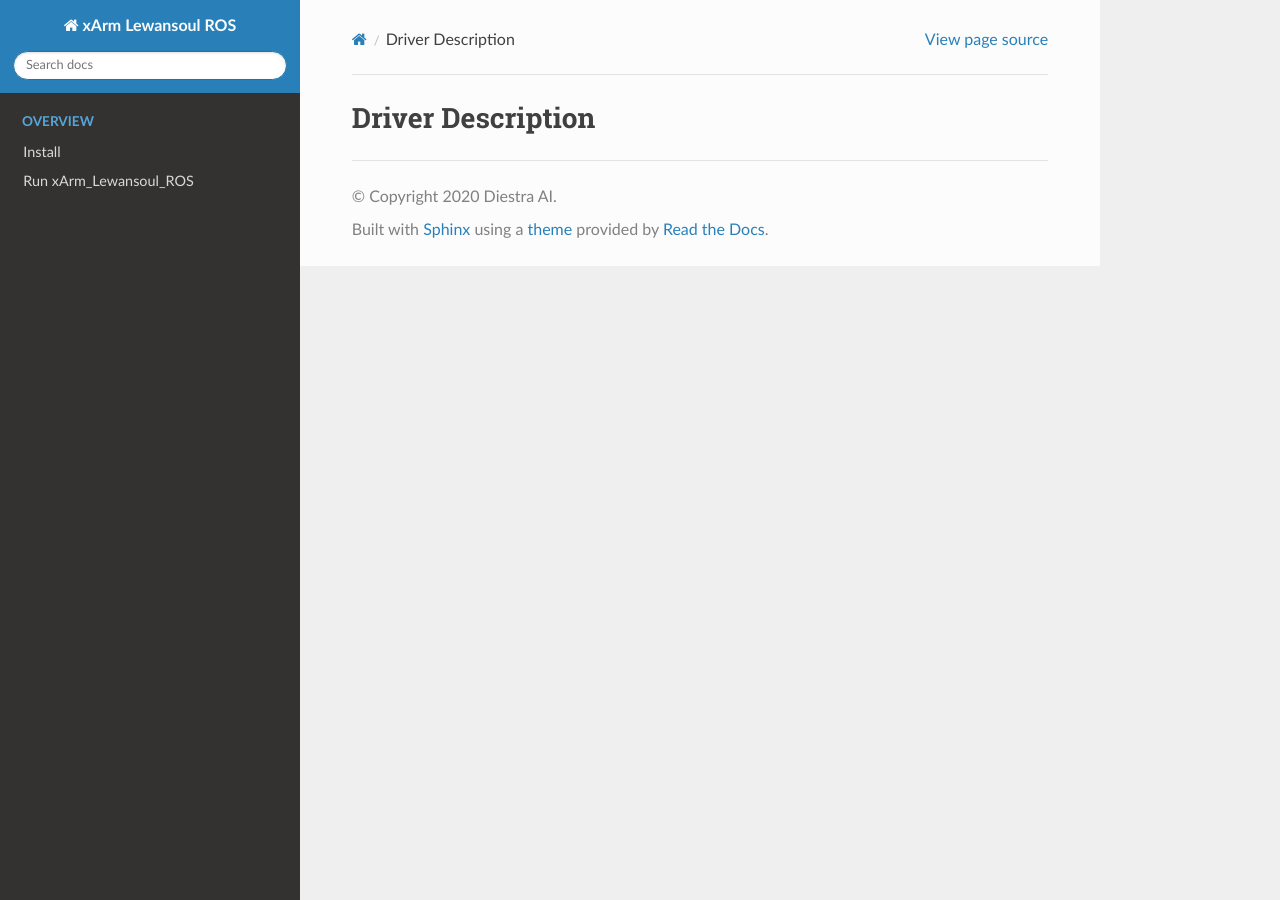
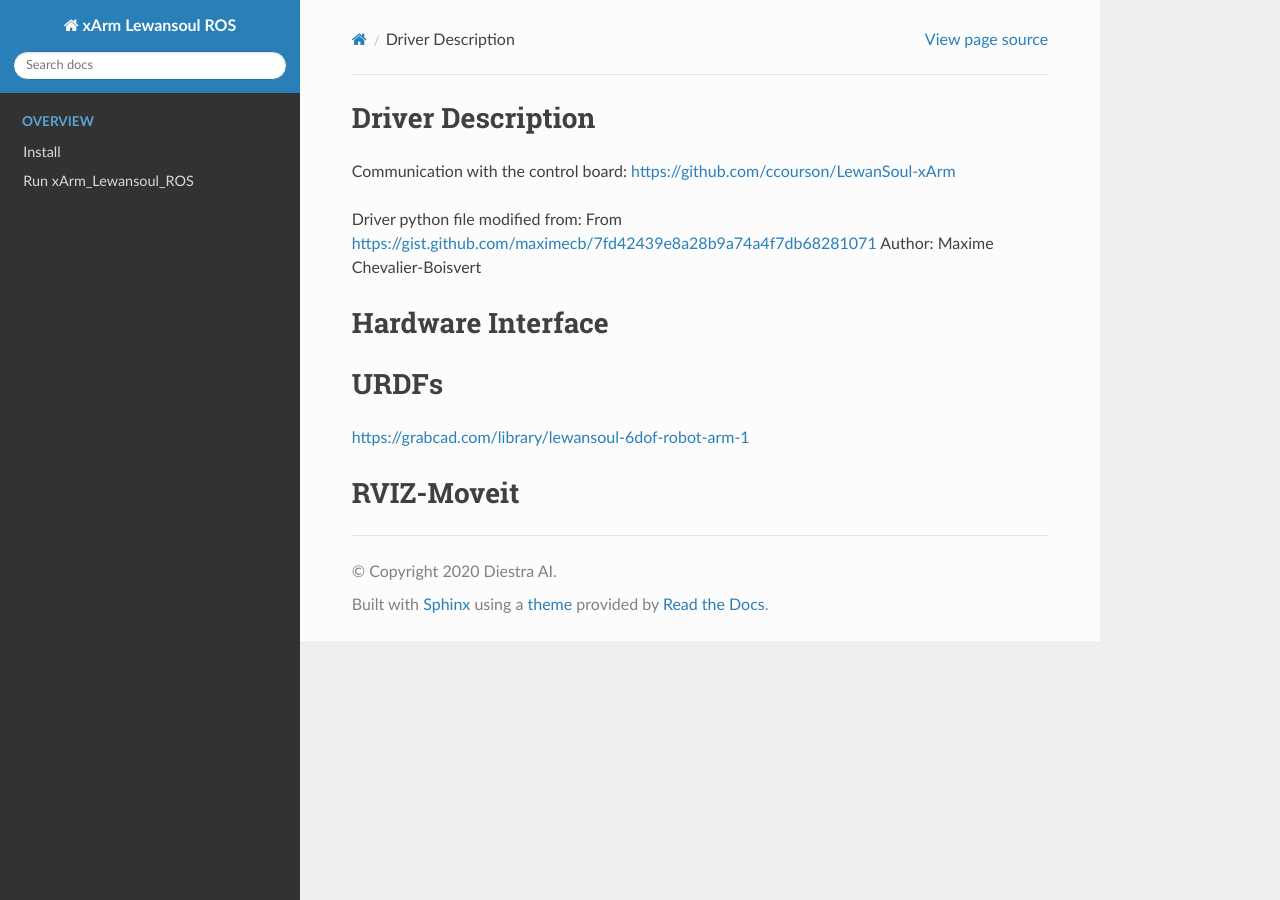
Before and after one commit to daira-ai/xArm_Lewansoul_ROS, a Sphinx documentation site: the page built from docs/user_guide/1_2_software_description.rst, in a window 1280 px wide. Built offline with Sphinx 7.4.7 and the Read the Docs theme 2.0.0, drawn with Linux system fonts in a browser that asks for light colours.

Commit message:
Update 1_2_software_description.rst

```diff
--- a/docs/user_guide/1_2_software_description.rst
+++ b/docs/user_guide/1_2_software_description.rst
@@ -1,2 +1,18 @@
 Driver Description
-------------------
+==================
+Communication with the control board:
+https://github.com/ccourson/LewanSoul-xArm
+
+Driver python file modified from:
+From https://gist.github.com/maximecb/7fd42439e8a28b9a74a4f7db68281071
+Author: Maxime Chevalier-Boisvert
+
+Hardware Interface
+==================
+
+URDFs
+=====
+https://grabcad.com/library/lewansoul-6dof-robot-arm-1
+
+RVIZ-Moveit
+===========
```
